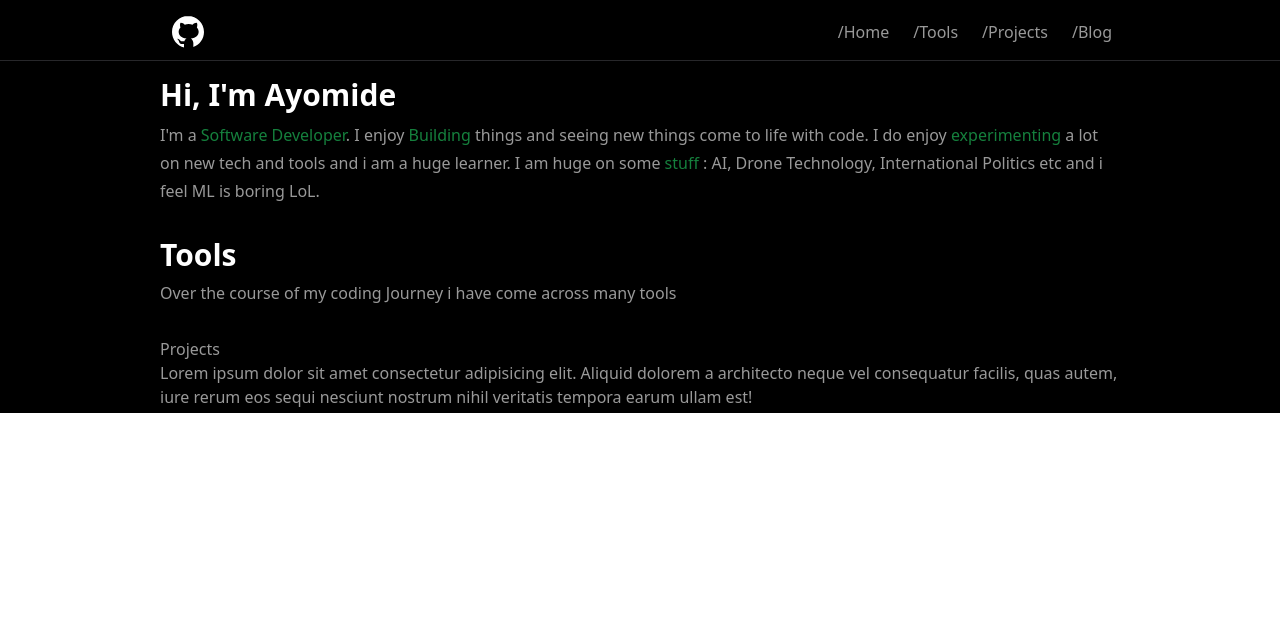
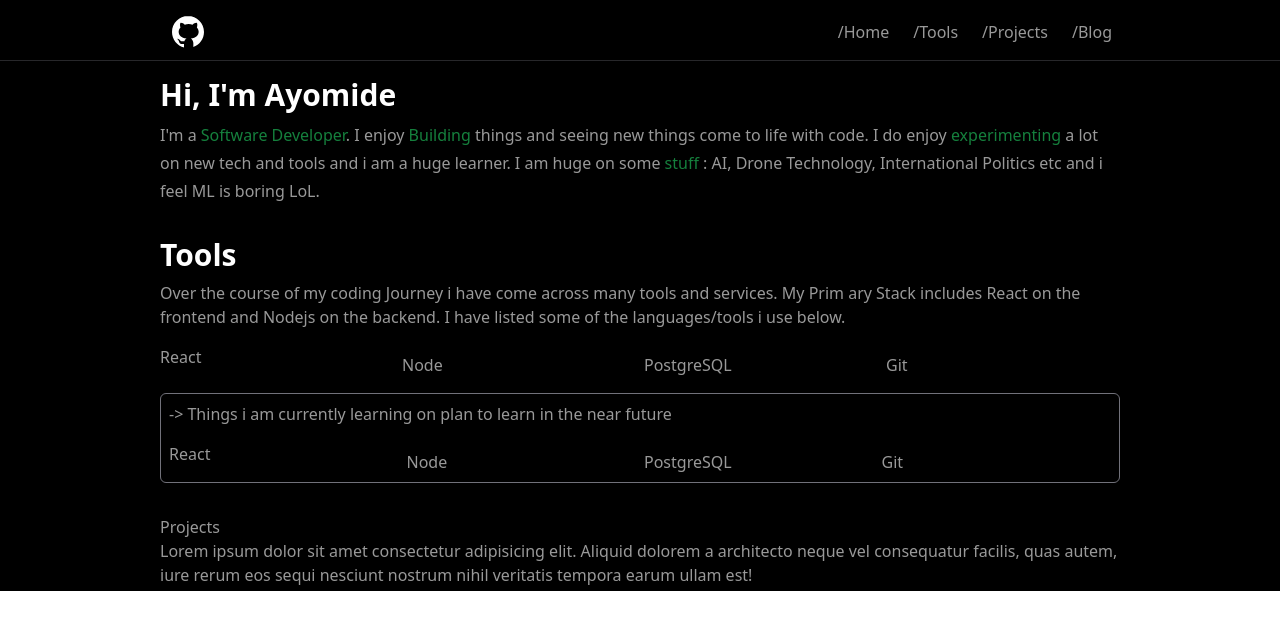
Before and after one commit to Ayothegod/portfolio, a Next.js app: page / in a window 1280 px wide. Shown: the top 630 px of the page. Built offline with nearby package versions, Linux system fonts and the light colour scheme.

Commit message:
build: add tools section

```diff
--- a/components/Header.jsx
+++ b/components/Header.jsx
@@ -7,7 +7,7 @@ import Link from "next/link";
 
 const Header = () => {
   return (
-    <div className=" flex justify-between items-center p-2">
+    <div className="bg-black flex justify-between items-center p-2">
       <Image src={gitsvg1} alt="NodeIcon" className="w-10 fill-red-500 " />
       <ul className="flex space-x-6">
         <li className="text-md hover:text-green-700 ">
--- a/pages/index.js
+++ b/pages/index.js
@@ -11,33 +11,82 @@ export default function Home() {
         <link rel="icon" href="/favicon.ico" />
       </Head>
       <main className="bg-black text-[#999] py-1">
-
         <nav className="sticky top-0 border-b border-b-zinc-800 ">
           <section className="max-w-[60rem] mx-auto ">
             <Header />
           </section>
         </nav>
         <main className="px-4">
-
           <section className="max-w-[60rem] mx-auto mt-4">
-          <h1 className="font-bold text-white text-3xl mb-2">Hi, I&apos;m Ayomide</h1>
+            <h1 className="font-bold text-white text-3xl mb-2">
+              Hi, I&apos;m Ayomide
+            </h1>
             <p className=" leading-7 ">
-            I&apos;m a <span className="text-green-700">Software Developer</span>. I enjoy <span className="text-green-700">Building </span> things and seeing new things come to life with code.
-            I do enjoy <span className="text-green-700">experimenting</span> a lot on new tech and tools and i am a huge learner.
-            I am huge on some <span className="text-green-700">stuff</span> : AI, Drone  Technology, International Politics etc and i feel ML is boring LoL.</p>
+              I&apos;m a{" "}
+              <span className="text-green-700">Software Developer</span>. I
+              enjoy <span className="text-green-700">Building </span> things and
+              seeing new things come to life with code. I do enjoy{" "}
+              <span className="text-green-700">experimenting</span> a lot on new
+              tech and tools and i am a huge learner. I am huge on some{" "}
+              <span className="text-green-700">stuff</span> : AI, Drone
+              Technology, International Politics etc and i feel ML is boring
+              LoL.
+            </p>
           </section>
 
-        <section id="tools"  className="max-w-[60rem] mx-auto mt-8">
+          <section id="tools" className="max-w-[60rem] mx-auto mt-8">
             <h1 className="font-bold text-white text-3xl mb-2">Tools</h1>
-          <p>Over the course of my coding Journey i have come across many tools</p>
+            <p className="">
+              Over the course of my coding Journey i have come across many tools
+              and services. My Prim ary Stack includes React on the frontend and
+              Nodejs on the backend. I have listed some of the languages/tools i
+              use below.
+            </p>
+            <aside className="grid grid-cols-2 md:grid-cols-3 lg:grid-cols-4 mt-4 gap-x-2 space-y-2">
+              <div className="hover:text-blue-600 cursor-pointer">
+                <h3>React</h3>
+              </div>
+              <div>
+                <h3>Node</h3>
+              </div>
+              <div>
+                <h3>PostgreSQL</h3>
+              </div>
+              <div>
+                <h3>Git</h3>
+              </div>
+            </aside>
+            <aside className="w-full border rounded-md border-zinc-500 p-2 mt-4">
+              <p>
+                -&gt; Things i am currently learning on plan to learn in the
+                near future
+              </p>
+              <div className="grid grid-cols-2 md:grid-cols-3 lg:grid-cols-4 mt-4 gap-x-2 space-y-2">
+                <div className="hover:text-blue-600 cursor-pointer">
+                  <h3>React</h3>
+                </div>
+                <div>
+                  <h3>Node</h3>
+                </div>
+                <div>
+                  <h3>PostgreSQL</h3>
+                </div>
+                <div>
+                  <h3>Git</h3>
+                </div>
+              </div>
+            </aside>
           </section>
 
           <section id="projects" className="max-w-[60rem] mx-auto mt-8">
             Projects
-          <p>Lorem ipsum dolor sit amet consectetur adipisicing elit. Aliquid dolorem a architecto neque vel consequatur facilis, quas autem, iure rerum eos sequi nesciunt nostrum nihil veritatis tempora earum ullam est!</p>
+            <p>
+              Lorem ipsum dolor sit amet consectetur adipisicing elit. Aliquid
+              dolorem a architecto neque vel consequatur facilis, quas autem,
+              iure rerum eos sequi nesciunt nostrum nihil veritatis tempora
+              earum ullam est!
+            </p>
           </section>
-
-
         </main>
       </main>
     </>
```
Lines whose indentation alone changed are shown as unchanged.
